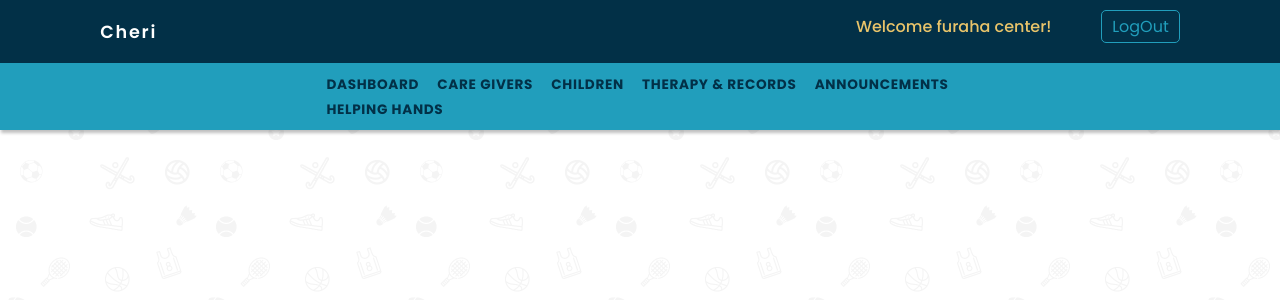
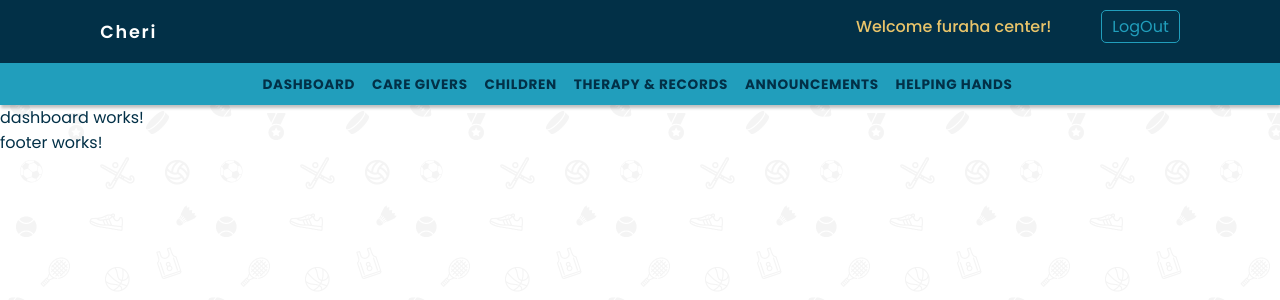
Before and after one commit to mfadhili/CHeri, an Angular app: page / in a window 1280 px wide. Shown: the top 300 px of the page. Built offline with nearby package versions, Linux system fonts and the light colour scheme.

Commit message:
feat: added routes for various pages of mid nav

```diff
--- a/src/app/app-routing.module.ts
+++ b/src/app/app-routing.module.ts
@@ -1,7 +1,18 @@
 import { NgModule } from '@angular/core';
 import { RouterModule, Routes } from '@angular/router';
+import {CareGiversComponent} from "./components/care-givers/care-givers.component";
+import {DashboardComponent} from "./components/dashboard/dashboard.component";
+import {TherapyRecordsComponent} from "./components/therapy-records/therapy-records.component";
+import {ChildrenComponent} from "./components/children/children.component";
+import {HelpingHandsComponent} from "./components/helping-hands/helping-hands.component";
 
-const routes: Routes = [];
+const routes: Routes = [
+  {path:'', component: DashboardComponent},
+  {path: 'caregiver', component: CareGiversComponent},
+  {path: 'therapy_records', component: TherapyRecordsComponent},
+  {path: 'children', component: ChildrenComponent},
+  {path: 'helping_hands', component: HelpingHandsComponent}
+];
 
 @NgModule({
   imports: [RouterModule.forRoot(routes)],
--- a/src/app/app.component.html
+++ b/src/app/app.component.html
@@ -1,3 +1,4 @@
 <app-nav-bar></app-nav-bar>
 <app-mid-nav></app-mid-nav>
 <router-outlet></router-outlet>
+<app-footer></app-footer>
--- a/src/app/components/common/mid-nav/mid-nav.component.css
+++ b/src/app/components/common/mid-nav/mid-nav.component.css
@@ -35,6 +35,6 @@
 /* Desktop responsive style */
 @media only screen and (min-width: 750px) {
   .nav-container {
-    width: 50%;
+    width: 60%;
   }
 }
```
